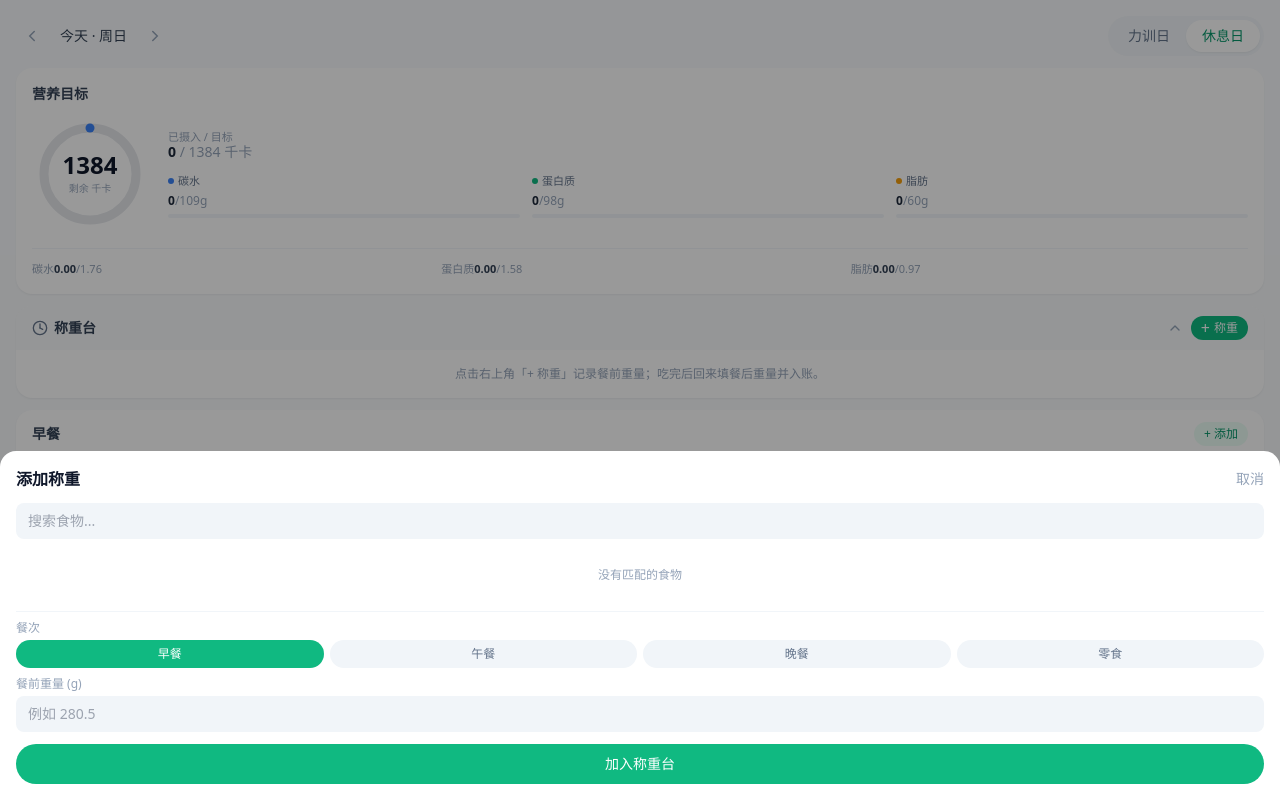
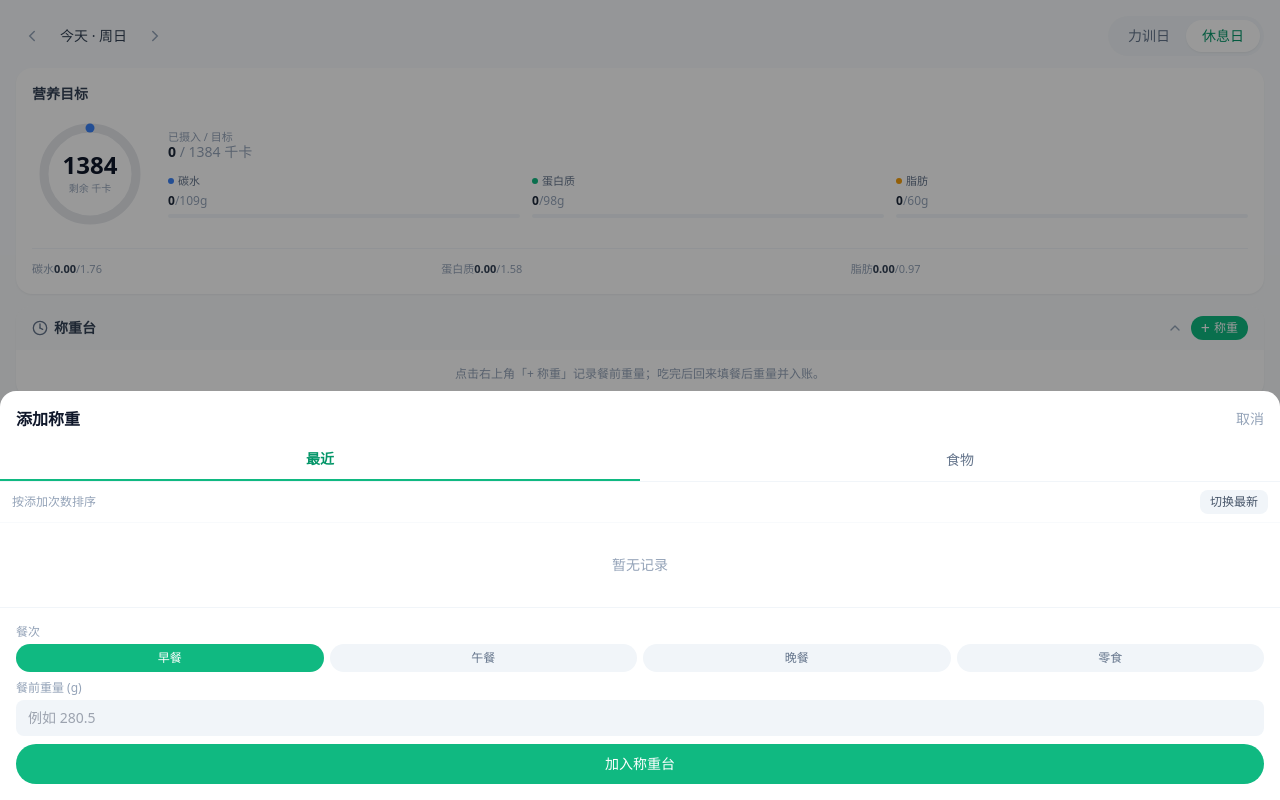
Before and after one commit to jooxer/nutrition-tracker, a Vue app: page /#/ in a window 1280 px wide. Both pictures are taken after a click on the button "+ 称重". Shown: the top 800 px of the page. Built offline with nearby package versions, Linux system fonts and the light colour scheme.

Commit message:
ui: align weighing tray add-sheet with FoodPicker layout (tabs + categories)

```diff
--- a/src/components/WeighingTray.vue
+++ b/src/components/WeighingTray.vue
@@ -2,19 +2,25 @@
 import { computed, ref } from 'vue';
 import { useWeighingStore } from '@/stores/weighingStore';
 import { useFoodStore } from '@/stores/foodStore';
+import { useCategoriesStore } from '@/stores/categoriesStore';
+import { useFoodOrderStore } from '@/stores/foodOrderStore';
 import { useDailyStore } from '@/stores/dailyStore';
 import { useToast } from '@/stores/toastStore';
+import { getRecentFoods, type RecentFood } from '@/lib/recentFoods';
 import { MEALS, type MealType, MEAL_LABEL } from '@/constants/goals';
 import { parseSpecGrams } from '@/lib/spec';
 import type { FoodRow, WeighingItemRow } from '@/db/db';
 
 const tray = useWeighingStore();
 const foods = useFoodStore();
+const cats = useCategoriesStore();
+const order = useFoodOrderStore();
 const daily = useDailyStore();
 const toast = useToast();
 
 const collapsed = ref(false);
 const showAdd = ref(false);
+const addTab = ref<'recent' | 'food'>('recent');
 const addQuery = ref('');
 const addMeal = ref<MealType>('breakfast');
 const addFoodId = ref<string>('');
@@ -25,12 +31,45 @@ const editAfter = ref<number | null>(null);
 const editBefore = ref<number | null>(null);
 const editMeal = ref<MealType>('breakfast');
 
+// 最近食物
+const recentList = ref<RecentFood[]>([]);
+const recentSort = ref<'count' | 'latest'>('count');
+const recentSorted = computed(() => {
+  const list = [...recentList.value];
+  if (recentSort.value === 'count') list.sort((a, b) => b.count - a.count);
+  else list.sort((a, b) => b.lastUsed.localeCompare(a.lastUsed));
+  return list.filter(r => {
+    const f = foods.byId(r.foodId);
+    return f && !f.deleted;
+  });
+});
+
+// 食物列表（分类分组）
 const liveFoods = computed(() => foods.foods.filter(f => !f.deleted));
-const filtered = computed(() => {
+const catCollapsed = ref<Set<string>>(new Set(cats.all));
+const searching = computed(() => addQuery.value.trim().length > 0);
+const grouped = computed(() => {
   const q = addQuery.value.trim();
-  if (!q) return liveFoods.value.slice(0, 30);
-  return liveFoods.value.filter(f => f.name.includes(q)).slice(0, 30);
+  const filtered = q ? liveFoods.value.filter(f => f.name.includes(q)) : liveFoods.value;
+  const map = new Map<string, FoodRow[]>();
+  for (const cat of cats.all) map.set(cat, []);
+  for (const f of filtered) {
+    if (!map.has(f.category)) map.set(f.category, []);
+    map.get(f.category)!.push(f);
+  }
+  return [...map.entries()]
+    .filter(([, v]) => v.length > 0)
+    .map(([cat, list]) => [cat, order.sort(cat, list)] as const);
 });
+
+function toggleCat(cat: string) {
+  const next = new Set(catCollapsed.value);
+  if (next.has(cat)) next.delete(cat); else next.add(cat);
+  catCollapsed.value = next;
+}
+function isCatCollapsed(cat: string) { return !searching.value && catCollapsed.value.has(cat); }
+function expandAll() { catCollapsed.value = new Set(); }
+function collapseAll() { catCollapsed.value = new Set(cats.all); }
 
 const hasItems = computed(() => tray.items.length > 0);
 const summaryText = computed(() => {
@@ -52,11 +91,13 @@ function consumed(it: WeighingItemRow): number {
   return Math.max(0, it.before - it.after);
 }
 
-function openAdd() {
+async function openAdd() {
   addQuery.value = '';
   addFoodId.value = '';
   addBefore.value = null;
   addMeal.value = currentMealGuess();
+  addTab.value = 'recent';
+  recentList.value = await getRecentFoods();
   showAdd.value = true;
 }
 
@@ -215,31 +256,86 @@ async function removeOne(id: string) {
 
     <!-- 新增称重项 sheet -->
     <div v-if="showAdd" class="fixed inset-0 z-50 bg-black/40 flex items-end" @click.self="showAdd = false">
-      <div class="w-full bg-white rounded-t-2xl p-4 space-y-3 animate-slide-up max-h-[80vh] overflow-hidden flex flex-col">
-        <div class="flex items-center justify-between">
+      <div class="w-full bg-white rounded-t-2xl animate-slide-up max-h-[80vh] overflow-hidden flex flex-col">
+        <div class="flex items-center justify-between px-4 pt-4 pb-2">
           <span class="text-base font-semibold">添加称重</span>
           <button class="text-sm text-slate-400" @click="showAdd = false">取消</button>
         </div>
-        <input v-model="addQuery" placeholder="搜索食物..."
-               class="w-full px-3 py-2 rounded-lg bg-slate-100 text-sm" />
-        <div class="flex-1 min-h-0 overflow-y-auto -mx-4 px-4">
-          <div class="space-y-1">
-            <button v-for="f in filtered" :key="f.id"
-                    @click="addFoodId = f.id"
-                    :class="['w-full text-left px-3 py-2 rounded-lg flex items-center justify-between',
-                             addFoodId === f.id ? 'bg-emerald-50' : 'active:bg-slate-50']">
-              <div class="min-w-0 flex-1">
-                <div class="text-sm truncate">{{ f.name }}</div>
-                <div class="text-[11px] text-slate-400 truncate">{{ f.spec }} · 碳{{ f.carb }} 蛋{{ f.protein }} 脂{{ f.fat }}</div>
-              </div>
-              <svg v-if="addFoodId === f.id" width="16" height="16" viewBox="0 0 24 24" fill="none" stroke="currentColor" stroke-width="2.5" stroke-linecap="round" stroke-linejoin="round" class="text-emerald-500">
+
+        <div class="flex border-b border-slate-100">
+          <button @click="addTab = 'recent'"
+            :class="['py-2.5 flex-1 text-sm', addTab === 'recent' ? 'text-emerald-600 font-semibold border-b-2 border-emerald-500' : 'text-slate-500']">最近</button>
+          <button @click="addTab = 'food'"
+            :class="['py-2.5 flex-1 text-sm', addTab === 'food' ? 'text-emerald-600 font-semibold border-b-2 border-emerald-500' : 'text-slate-500']">食物</button>
+        </div>
+
+        <!-- 最近 tab -->
+        <div v-if="addTab === 'recent'" class="flex-1 min-h-0 overflow-y-auto">
+          <div class="px-3 py-2 flex items-center justify-between border-b border-slate-50">
+            <span class="text-xs text-slate-400">按{{ recentSort === 'count' ? '添加次数' : '最新添加' }}排序</span>
+            <button class="text-xs px-2.5 py-1 rounded-lg bg-slate-100 text-slate-600"
+              @click="recentSort = recentSort === 'count' ? 'latest' : 'count'">
+              切换{{ recentSort === 'count' ? '最新' : '次数' }}
+            </button>
+          </div>
+          <div v-if="!recentSorted.length" class="flex items-center justify-center text-sm text-slate-400 py-8">暂无记录</div>
+          <div v-else>
+            <button v-for="r in recentSorted" :key="r.foodId"
+              @click="addFoodId = r.foodId"
+              :class="['flex w-full text-left items-center px-4 py-2.5 border-b border-slate-50 gap-3',
+                       addFoodId === r.foodId ? 'bg-emerald-50' : 'active:bg-slate-50']">
+              <span class="flex-1 min-w-0">
+                <span class="block text-sm truncate">{{ foods.byId(r.foodId)?.name }}</span>
+                <span class="block text-xs text-slate-400 truncate">{{ foods.byId(r.foodId)?.spec }} · {{ r.count }}次</span>
+              </span>
+              <svg v-if="addFoodId === r.foodId" width="16" height="16" viewBox="0 0 24 24" fill="none" stroke="currentColor" stroke-width="2.5" stroke-linecap="round" stroke-linejoin="round" class="text-emerald-500 flex-shrink-0">
                 <polyline points="20 6 9 17 4 12"/>
               </svg>
             </button>
-            <div v-if="!filtered.length" class="text-center text-xs text-slate-400 py-4">没有匹配的食物</div>
           </div>
         </div>
-        <div class="space-y-2 pt-2 border-t border-slate-100">
+
+        <!-- 食物 tab -->
+        <div v-else class="flex-1 min-h-0 overflow-y-auto flex flex-col">
+          <div class="p-3 flex items-center gap-2">
+            <input v-model="addQuery" placeholder="搜索食物..." class="flex-1 px-3 py-2 rounded-lg bg-slate-100 text-sm" />
+            <button v-if="!searching"
+              class="text-xs px-2.5 py-1.5 rounded-lg bg-slate-100 text-slate-500 flex-shrink-0"
+              @click="catCollapsed.size ? expandAll() : collapseAll()">
+              {{ catCollapsed.size ? '全部展开' : '全部收起' }}
+            </button>
+          </div>
+          <div class="flex-1 overflow-y-auto">
+            <div v-for="[cat, list] in grouped" :key="cat">
+              <button class="w-full px-4 py-2 flex items-center justify-between bg-slate-50 active:bg-slate-100 transition"
+                @click="toggleCat(cat)">
+                <span class="text-xs text-slate-500">{{ cat }}<span class="ml-1.5 text-slate-400">{{ list.length }}</span></span>
+                <svg width="14" height="14" viewBox="0 0 24 24" fill="none" stroke="currentColor" stroke-width="2.5"
+                  stroke-linecap="round" stroke-linejoin="round"
+                  :class="['text-slate-400 transition-transform', isCatCollapsed(cat) ? '' : 'rotate-90']">
+                  <path d="M9 6l6 6-6 6" />
+                </svg>
+              </button>
+              <div v-show="!isCatCollapsed(cat)">
+                <button v-for="f in list" :key="f.id"
+                  @click="addFoodId = f.id"
+                  :class="['flex w-full text-left px-4 py-2 border-b border-slate-50 active:bg-slate-50 items-center gap-3',
+                           addFoodId === f.id ? 'bg-emerald-50' : '']">
+                  <span class="flex-1 min-w-0">
+                    <span class="block text-sm truncate">{{ f.name }}</span>
+                    <span class="block text-xs text-slate-400">{{ f.spec }} · 碳{{ f.carb }} 蛋{{ f.protein }} 脂{{ f.fat }}</span>
+                  </span>
+                  <svg v-if="addFoodId === f.id" width="16" height="16" viewBox="0 0 24 24" fill="none" stroke="currentColor" stroke-width="2.5" stroke-linecap="round" stroke-linejoin="round" class="text-emerald-500 flex-shrink-0">
+                    <polyline points="20 6 9 17 4 12"/>
+                  </svg>
+                </button>
+              </div>
+            </div>
+          </div>
+        </div>
+
+        <!-- 底部表单 -->
+        <div class="p-4 space-y-2 border-t border-slate-100">
           <div>
             <div class="text-xs text-slate-400 mb-1">餐次</div>
             <div class="flex gap-1.5">
@@ -255,10 +351,10 @@ async function removeOne(id: string) {
             <input v-model.number="addBefore" type="number" step="0.1" inputmode="decimal" placeholder="例如 280.5"
                    class="w-full px-3 py-2 rounded-lg bg-slate-100 text-sm tabular-nums" />
           </label>
+          <button class="w-full py-2.5 rounded-full bg-emerald-500 text-white text-sm font-medium" @click="confirmAdd">
+            加入称重台
+          </button>
         </div>
-        <button class="w-full py-2.5 rounded-full bg-emerald-500 text-white text-sm font-medium" @click="confirmAdd">
-          加入称重台
-        </button>
       </div>
     </div>
   </div>
```
